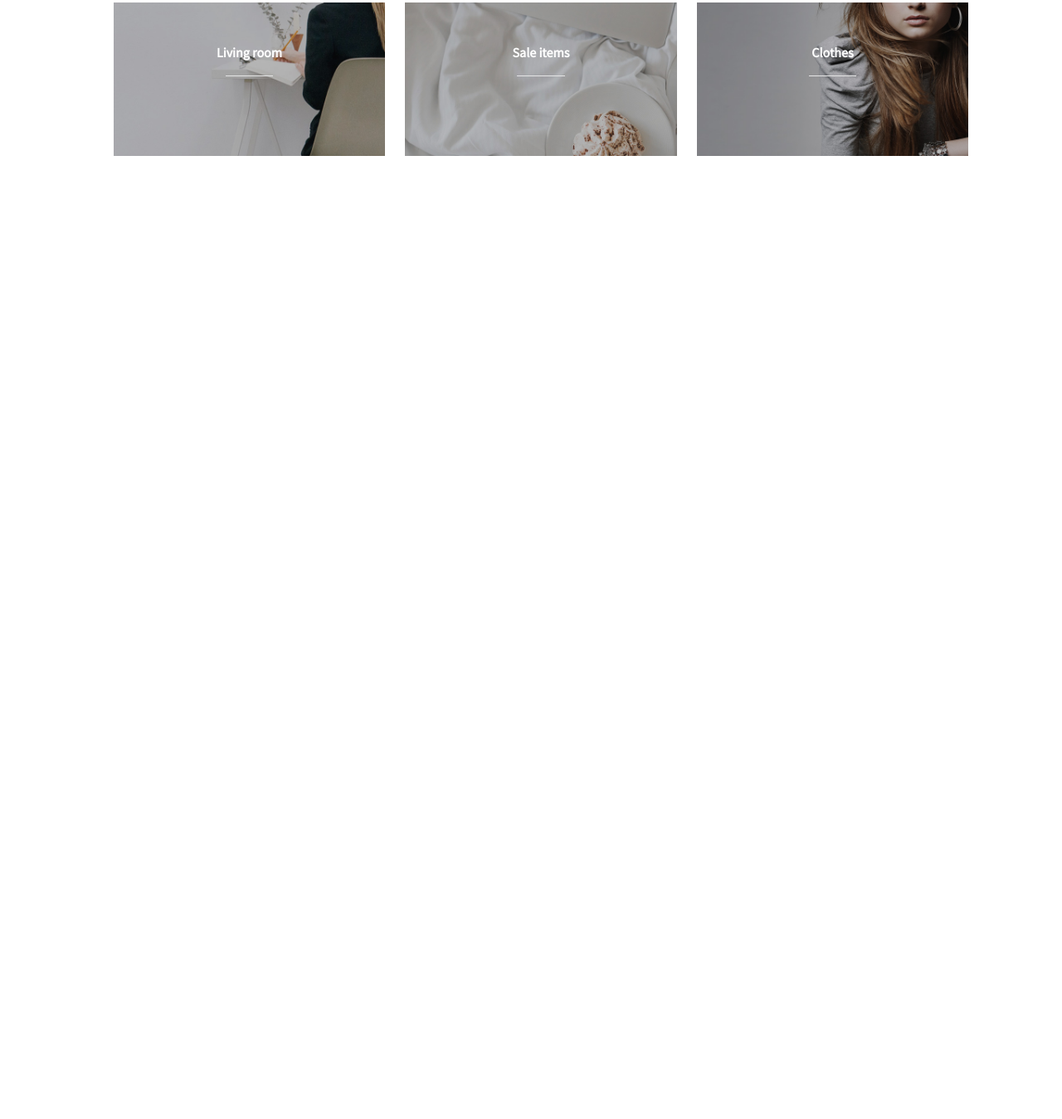
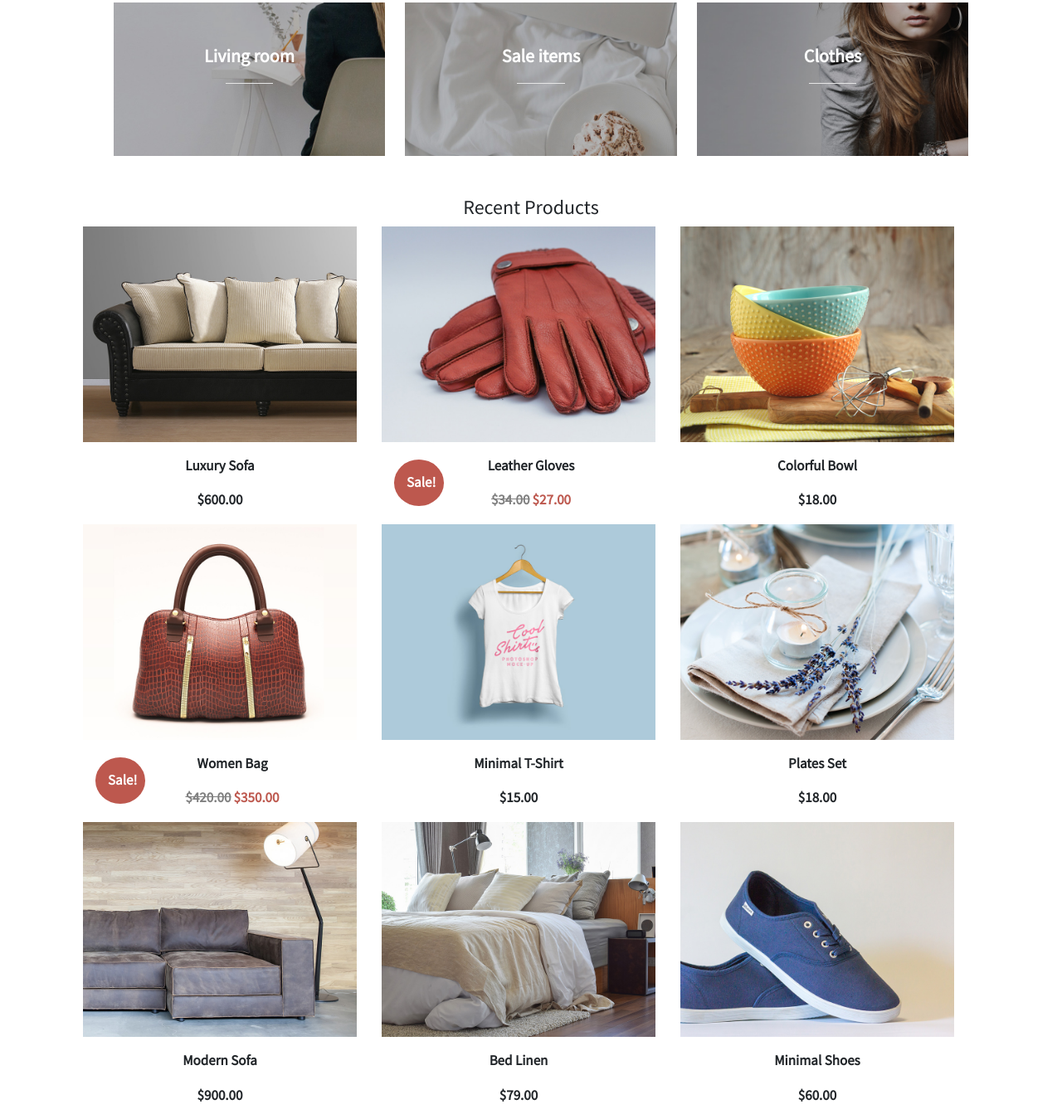
Before and after one commit to nazam1998/site_JS_Emporium, a website: page index.html in a window 1280 px wide. Shown: the part 817-2166 px from the top of the page at 83% size. Before the commit the page ends 1053 px from the top, so only its background shows below. Drawn offline with nearby package versions, Linux system fonts and the light colour scheme.

Commit message:
section recents finie

```diff
--- a/index.html
+++ b/index.html
@@ -22,7 +22,8 @@
             <a href="#" class="col-2 text-secondary">About</a>
             <a href="#" class="col-2 text-secondary">Contact</a>
         </div>
-        <div class="offset-1 col-1"><button class="p-2 bg-dark mr-1"></button><button class="p-2 bg-white"></button>
+        <div class="offset-1 col-1 color"><button class="p-2 bg-dark mr-1"></button><button
+                class="p-2 bg-white"></button>
         </div>
         <button class="col-1 bg-dark text-white rounded mr-2">Connexion</button>
     </nav>
@@ -34,13 +35,13 @@
 <section id='first-Section' class="p-5">
     <div class="row container mt-5 p-5">
         <div class="offset-2 col-6">
-            <h1 class="text-danger">Shop at
+            <h1 class="">Shop at
                 <p class="text-dark">emporium.</p>
             </h1>
             <p>A wonderful serenity has taken possession of my entire soul, like these sweet mornings of spring which I
                 enjoy with my.
             </p>
-            <button class="bg-danger text-white px-4 py-3">Sale items</button>
+            <button class="text-white px-4 py-3">Sale items</button>
         </div>
     </div>
 </section>
@@ -71,6 +72,100 @@
 </section>
 
 
+<!-- Section avec les produits recent et leurs prix + promo -->
+
+<section id="recent" class="container">
+    <h4>Recent Products</h4>
+    <div class="row container">
+        <div class="col-4">
+            <img src="public/images/products_mini/product-luxry-sofa.jpg" alt="">
+            <div class="my-3">
+                <p>Luxury Sofa</p>
+                <span>$600.00</span>
+            </div>
+        </div>
+        <div class="col-4">
+            <img src="public/images/products_mini/product-gloves.jpg" alt="">
+            <div class="row my-3 align-items-center">
+                <span class="offset-1 sale col-2">Sale!</span>
+                <div class="offset-1 col-5">
+                    <p>Leather Gloves</p>
+                    <div>
+                        <span class="barre">$34.00</span>
+                        <span class="prix">$27.00</span>
+                    </div>
+                </div>
+            </div>
+        </div>
+
+
+        <div class="col-4">
+            <img src="public/images/products_mini/product-cups.jpg" alt="">
+            <div class="my-3">
+                <p>Colorful Bowl</p>
+                <span>$18.00</span>
+            </div>
+        </div>
+
+
+        <div class="col-4">
+            <img src="public/images/products_mini/product-bag.jpg" alt="">
+            <div class="row my-3 align-items-center">
+                <span class="offset-1 sale col-2">Sale!</span>
+                <div class="offset-1 col-5">
+                    <p>Women Bag</p>
+                    <div>
+                        <span class="barre">$420.00</span>
+                        <span class="prix">$350.00</span>
+                    </div>
+                </div>
+            </div>
+        </div>
+
+
+        <div class="col-4">
+            <img src="public/images/products_mini/product-tshitr.jpg" alt="">
+            <div class="my-3">
+                <p>Minimal T-Shirt</p>
+                <span>$15.00</span>
+            </div>
+        </div>
+
+        <div class="col-4">
+            <img src="public/images/products_mini/product-plates.jpg" alt="">
+            <div class="my-3">
+                <p>Plates Set</p>
+                <span>$18.00</span>
+            </div>
+        </div>
+
+
+
+        <div class="col-4">
+            <img src="public/images/products_mini/product-modern-sofa.jpg" alt="">
+            <div class="my-3">
+                <p>Modern Sofa</p>
+                <span>$900.00</span>
+            </div>
+        </div>
+
+        <div class="col-4">
+            <img src="public/images/products_mini/product-bed.jpg" alt="">
+            <div class="my-3">
+                <p>Bed Linen</p>
+                <span>$79.00</span>
+            </div>
+        </div>
+
+        <div class="col-4">
+            <img src="public/images/products_mini/product-shoes.jpg" alt="">
+            <div class="my-3">
+                <p>Minimal Shoes</p>
+                <span>$60.00</span>
+            </div>
+        </div>
+    </div>
+</section>
 
 <body>
     <script src="node_modules/jquery/dist/jquery.min.js"></script>
--- a/src/sass/style.sass
+++ b/src/sass/style.sass
@@ -3,6 +3,7 @@
 @import url('https://fonts.googleapis.com/css?family=Source+Sans+Pro&display=swap')
 
 $gris : #F3F3F3
+$red : rgb(189, 88, 78)
 
 body
     font-family: 'Source Sans Pro', sans-serif
@@ -22,11 +23,13 @@ nav
     background-color: $gris
     h1
         font-weight: light
+        color: $red
         &>p
             font-size: 105px
             font-weight: bold
     button
         border-radius: 25px
+        background-color: $red
 
 #service
     .row
@@ -59,3 +62,29 @@ nav
             text-decoration: none
             color: white
             font-weight: bolder
+            font-size: 22px
+
+#recent
+    text-align: center
+    img
+
+        width: 100%
+    p
+        font-size: 17px
+        font-weight: bold
+    span
+        font-weight: bold
+        font-size: 17px
+
+.barre
+    text-decoration: line-through
+    color: gray
+.prix
+    text-decoration: none
+    color: $red
+.sale
+    background-color: $red
+    color: white
+    font-size: 10px
+    border-radius: 50%
+    padding: 15px
```
Also changed, not shown: public/css/style.css, 1 other file.
